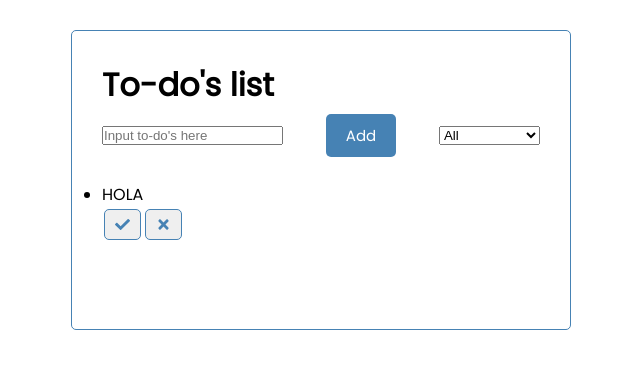
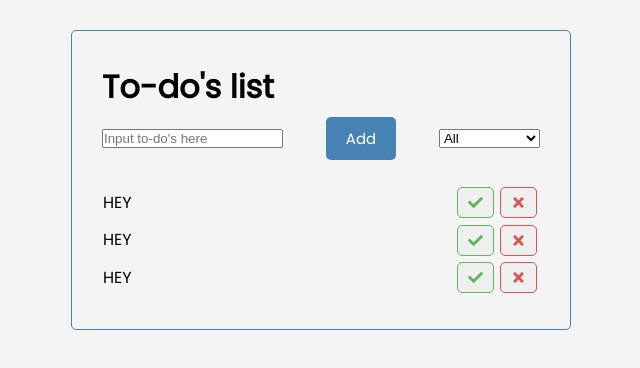
Before and after one commit to kmpineda504/jobno-one-assignment, a React (Create React App) app: page / in a window 1280 px wide. Shown: the top 368 px of the page, without its empty margins (319-959 px from the left). Built offline with nearby package versions, Linux system fonts and the light colour scheme.

Commit message:
more styling changes

```diff
--- a/src/components/Todo.js
+++ b/src/components/Todo.js
@@ -5,9 +5,11 @@ import { FaCheck } from 'react-icons/fa';
 const Todo = () => {
   return (
     <>
-        <li className='todo-item'>HOLA</li>
-        <button className='btn btn-secondary'><FaCheck/></button>
-        <button className='btn btn-secondary'><FaTimes/></button>
+        <li>
+            <p className='todo-item'>HEY</p>
+            <button className='btn btn-secondary btn-check'><FaCheck/></button>
+            <button className='btn btn-secondary btn-delete'><FaTimes/></button>
+        </li>
     </>
   )
 }
--- a/src/components/Todolist.js
+++ b/src/components/Todolist.js
@@ -3,11 +3,13 @@ import Todo from './Todo';
 
 const Todolist = () => {
   return (
-    <div className='todo-container'>
-        <ul className='todo-list'>
+    <section className='todo-container'>
+        <ul >
+            <Todo />
+            <Todo />
             <Todo />
         </ul>
-    </div>
+    </section>
   )
 }
 
--- a/src/css/style.css
+++ b/src/css/style.css
@@ -6,14 +6,12 @@
 }
 
 body {
+  background-color: #f4f4f4;
+  font-family: "Poppins", sans-serif;
+  line-height: 1.6;
   margin: 0;
-  font-family: "Poppins", sans-serif;
   -webkit-font-smoothing: antialiased;
   -moz-osx-font-smoothing: grayscale;
-}
-
-code {
-  font-family: source-code-pro, Menlo, Monaco, Consolas, "Courier New", monospace;
 }
 
 .container {
@@ -26,7 +24,7 @@ code {
   border-radius: 5px;
 }
 
-.btn-secondary, .btn-primary {
+.btn-secondary, .btn-delete, .btn-check, .btn-primary {
   border-radius: 5px;
   border: none;
   cursor: pointer;
@@ -35,8 +33,8 @@ code {
   font-size: 15px;
   text-decoration: none;
 }
-.btn-secondary:hover, .btn-primary:hover {
-  transform: scale(0.98);
+.btn-secondary:hover, .btn-delete:hover, .btn-check:hover, .btn-primary:hover {
+  transform: scale(1.05);
 }
 
 .btn-primary {
@@ -46,11 +44,19 @@ code {
   padding: 10px 20px;
 }
 
-.btn-secondary {
-  border: 1px solid steelblue;
-  color: steelblue;
+.btn-secondary, .btn-delete, .btn-check {
   margin: 2px;
   padding: 5px 10px 1px 10px;
+}
+
+.btn-check {
+  border: 1px solid #5cb85c;
+  color: #5cb85c;
+}
+
+.btn-delete {
+  border: 1px solid #d9534f;
+  color: #d9534f;
 }
 
 .form {
@@ -60,4 +66,19 @@ code {
   margin-bottom: 20px;
 }
 
+.todo-container ul, .todo-item ul {
+  list-style-type: none;
+  width: 100%;
+}
+.todo-container li, .todo-item li {
+  align-items: center;
+  display: flex;
+  justify-content: space-around;
+  margin: 2.5px 0;
+}
+
+.todo-item {
+  min-width: 80%;
+}
+
 /*# sourceMappingURL=style.css.map */
--- a/src/scss/_buttons.scss
+++ b/src/scss/_buttons.scss
@@ -8,7 +8,7 @@
     text-decoration: none;
 
     &:hover{
-        transform: scale(0.98);
+        transform: scale(1.05);
     }
 }
 .btn-primary {
@@ -21,8 +21,18 @@
 
 .btn-secondary{
     @extend %btn;
-    border: 1px solid $base-color;
-    color: $base-color;
     margin: 2px;
     padding: 5px 10px 1px 10px;
 }
+
+.btn-check{
+    @extend .btn-secondary;
+    border: 1px solid $check-color;
+    color: $check-color;
+}
+
+.btn-delete{
+    @extend .btn-secondary;
+    border: 1px solid $delete-color;
+    color: $delete-color;
+}
--- a/src/scss/_config.scss
+++ b/src/scss/_config.scss
@@ -1,2 +1,6 @@
 @import url('https://fonts.googleapis.com/css2?family=Poppins:wght@300;400&display=swap');
+$font-stack: 'Poppins', sans-serif;
 $base-color: steelblue;
+$check-color: #5cb85c;
+$delete-color: #d9534f;
+$light-color: #f4f4f4;
--- a/src/scss/_utilities.scss
+++ b/src/scss/_utilities.scss
@@ -5,14 +5,12 @@
   }
 
   body {
+    background-color: $light-color;
+    font-family: $font-stack;
+    line-height: 1.6;
     margin: 0;
-    font-family: 'Poppins', sans-serif;
     -webkit-font-smoothing: antialiased;
     -moz-osx-font-smoothing: grayscale;
-  }
-
-  code {
-    font-family: source-code-pro, Menlo, Monaco, Consolas, 'Courier New', monospace;
   }
 
   .container {
--- a/src/scss/style.scss
+++ b/src/scss/style.scss
@@ -8,3 +8,22 @@
   align-items: center;
   margin-bottom: 20px;
 }
+
+.todo-container{
+
+  ul{
+    list-style-type: none;
+    width: 100%;
+  }
+  li{
+    align-items: center ;
+    display: flex;
+    justify-content: space-around;
+    margin: 2.5px 0;
+  }
+}
+
+.todo-item{
+  @extend .todo-container;
+  min-width: 80%;
+}
```
Also changed, not shown: 1 other file (tests, documents, lock files or other folders).
